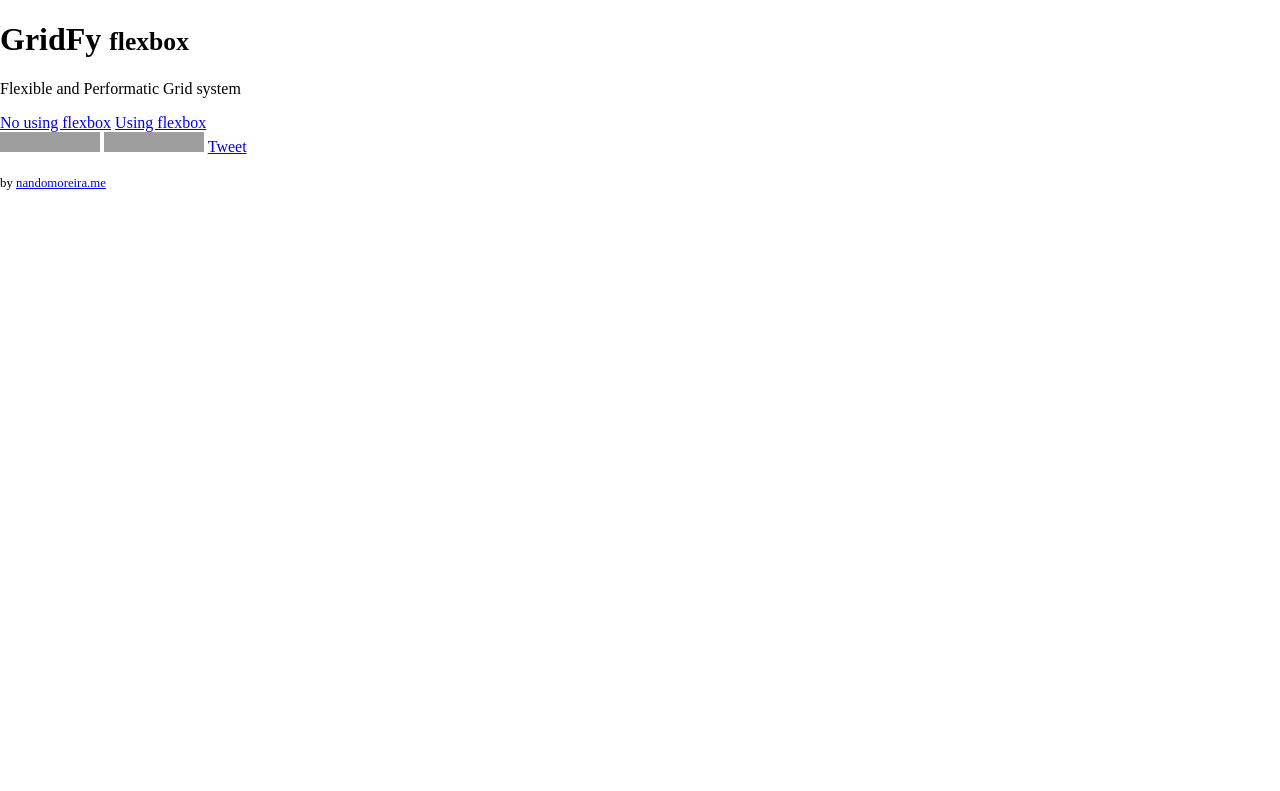
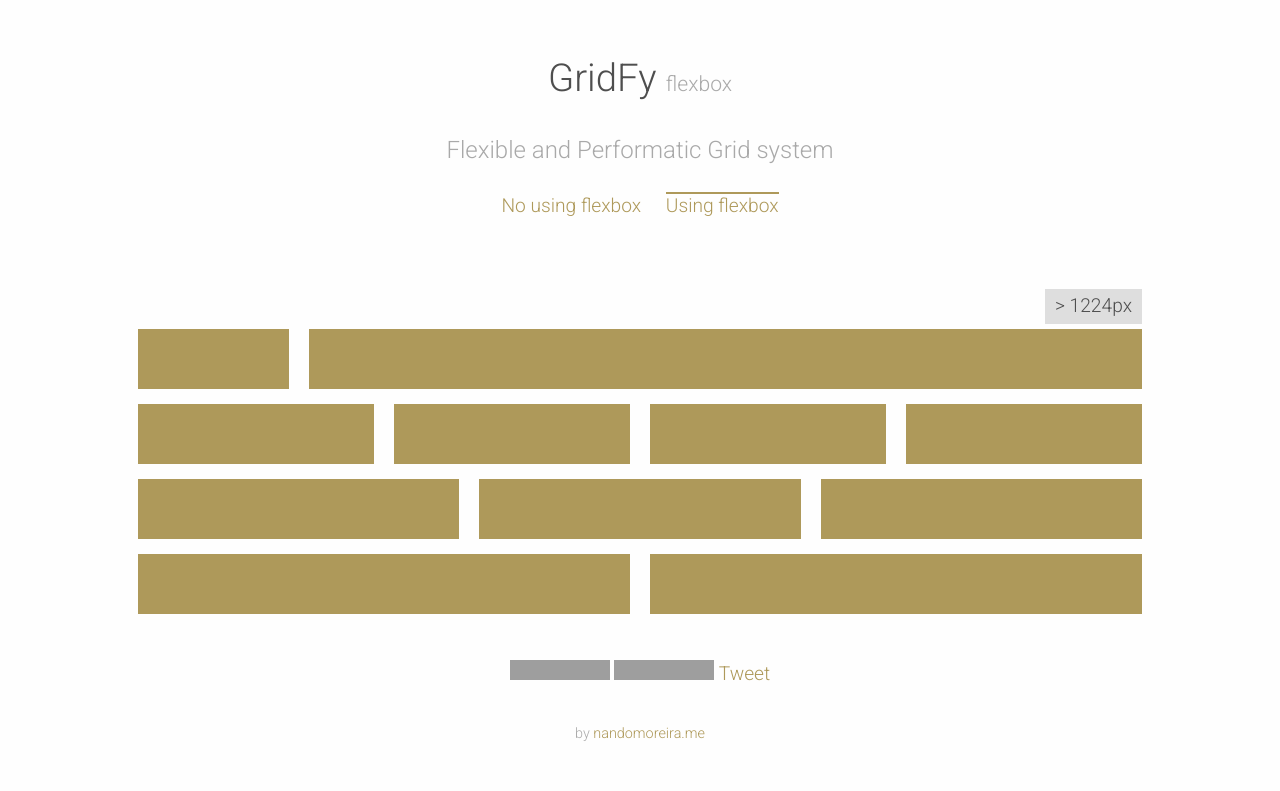
Before and after one commit to nandomoreirame/gridfy, a website: page flexbox.html in a window 1280 px wide. Drawn offline with nearby package versions, Linux system fonts and the light colour scheme; the site is published under a folder, as on GitHub Pages, so addresses that start at the root find nothing; grey boxes are pictures that could not be loaded.

Commit message:
fix demo files

```diff
--- a/flexbox.html
+++ b/flexbox.html
@@ -8,8 +8,8 @@
   <title>GridFy flexbox - Flexible and Performatic Grid system</title>
   <link type="text/css" href="//cdnjs.cloudflare.com/ajax/libs/normalize/3.0.3/normalize.min.css" rel="stylesheet">
   <link type="text/css" href="//fonts.googleapis.com/css?family=Roboto:400,300,500" rel="stylesheet">
-  <link type="text/css" href="/dist/demo.css" rel="stylesheet">
-  <link type="text/css" href="/dist/flexbox.css" rel="stylesheet">
+  <link type="text/css" href="./dist/demo.css" rel="stylesheet">
+  <link type="text/css" href="./dist/flexbox.css" rel="stylesheet">
 </head>
 <body>
   <div id="fb-root"></div>
--- a/index.html
+++ b/index.html
@@ -8,8 +8,8 @@
   <title>GridFy - Flexible and Performatic Grid system</title>
   <link type="text/css" href="//cdnjs.cloudflare.com/ajax/libs/normalize/3.0.3/normalize.min.css" rel="stylesheet">
   <link type="text/css" href="//fonts.googleapis.com/css?family=Roboto:400,300,500" rel="stylesheet">
-  <link type="text/css" href="/dist/demo.css" rel="stylesheet">
-  <link type="text/css" href="/dist/no-flexbox.css" rel="stylesheet">
+  <link type="text/css" href="./dist/demo.css" rel="stylesheet">
+  <link type="text/css" href="./dist/no-flexbox.css" rel="stylesheet">
 </head>
 <body>
   <div id="fb-root"></div>
```
